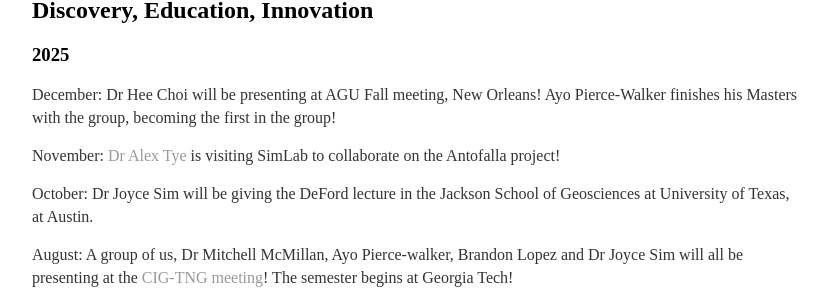
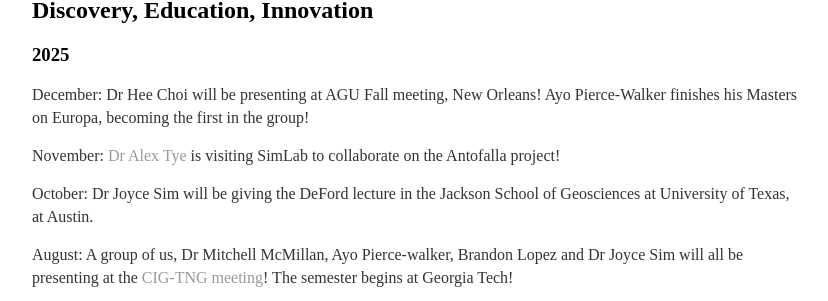
Before and after one commit to joycesim/joycesim.github.io, a Jekyll site: the page built from news/index.md, in a window 1280 px wide and 900 px high. Shown: the part 247-548 px from the top of the window, without its empty margins (224-1052 px from the left). Built offline with Jekyll 4.4.1, drawn with Linux system fonts in a browser that asks for light colours.

Commit message:
Update index.md

```diff
--- a/news/index.md
+++ b/news/index.md
@@ -8,7 +8,7 @@ title: News
 
 ### 2025
 
-December: Dr Hee Choi will be presenting at AGU Fall meeting, New Orleans! Ayo Pierce-Walker finishes his Masters with the group, becoming the first in the group!
+December: Dr Hee Choi will be presenting at AGU Fall meeting, New Orleans! Ayo Pierce-Walker finishes his Masters on Europa, becoming the first in the group!
 
 November: [Dr Alex Tye](https://www.alextye.com/) is visiting SimLab to collaborate on the Antofalla project!
 
```
